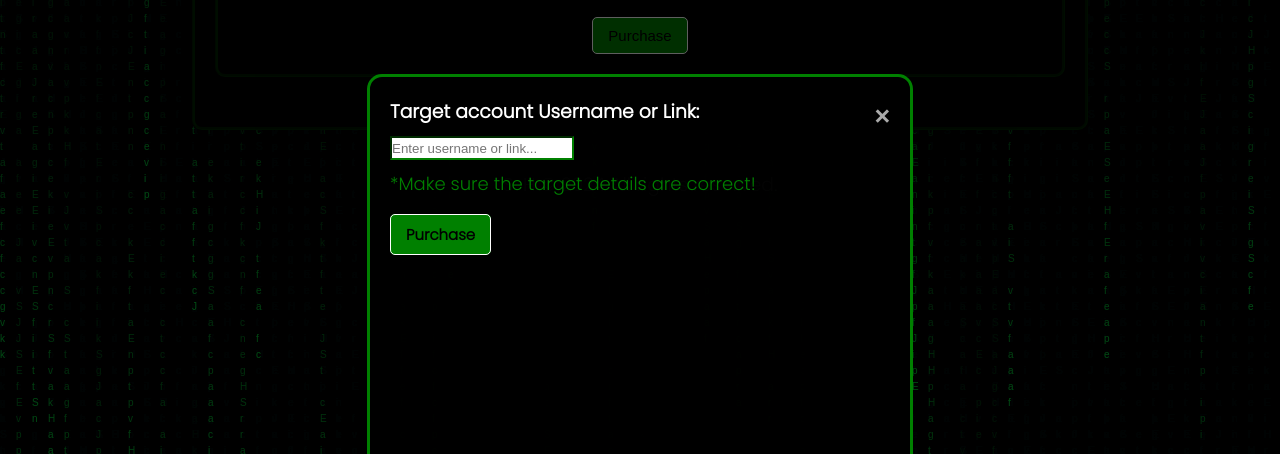
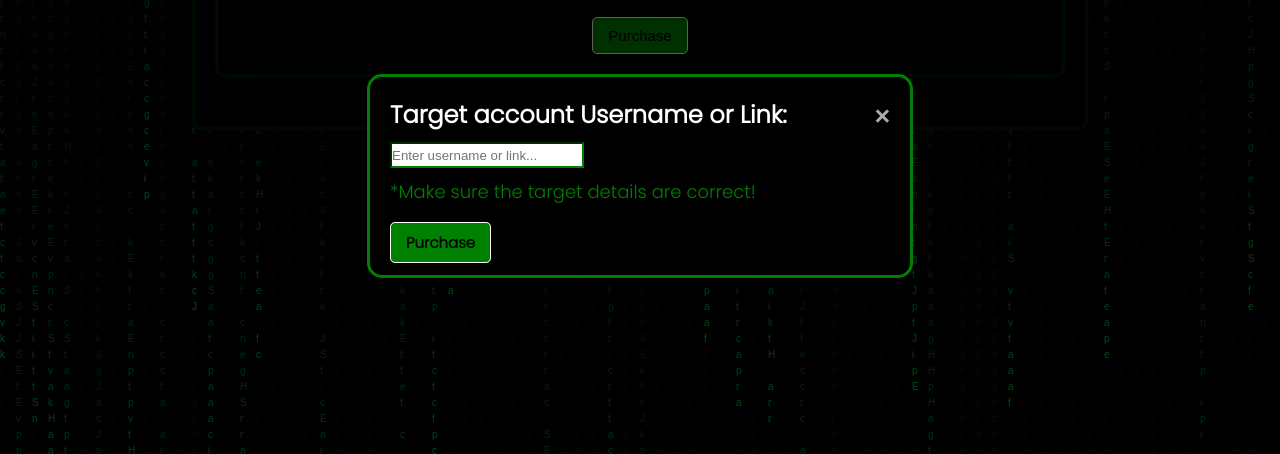
Before and after one commit to wortok/Stwo3HH, a plain HTML site: page product.html in a window 1280 px wide. Both pictures are taken after a click on the button "Purchase". Shown: the part 346-800 px from the top of the page. Drawn offline with Linux system fonts and the light colour scheme.

Commit message:
Update product.html

```diff
--- a/product.html
+++ b/product.html
@@ -300,7 +300,6 @@ hr {
             padding: 20px;
             border: 1px solid #888;
             width: 500px;
-            height: 350px;
             border-color: green;
             border-width: 3px;
             border-radius: 15px;
@@ -323,8 +322,8 @@ hr {
         }
 
         .text-boxer {
-            width: 180px;
-            height: 20px;
+            width: 190px;
+            height: 22px;
             margin-top: 10px;
             border-color: green;
             border-width: 2px;
@@ -389,7 +388,7 @@ hr {
 <div id="myPopup" class="popup">
     <div class="popup-content">
         <span class="close">&times;</span>
-        <h3>Target account Username or Link:</h3>
+        <h2>Target account Username or Link:</h2>
         <input class="text-boxer" type="text" id="popupTextInput" placeholder="Enter username or link...">
         <br><p class="daun1">*Make sure the target details are correct!</p>
         <br><a id="product-link" class="butt" href="checkout.html">Purchase</a>
```
